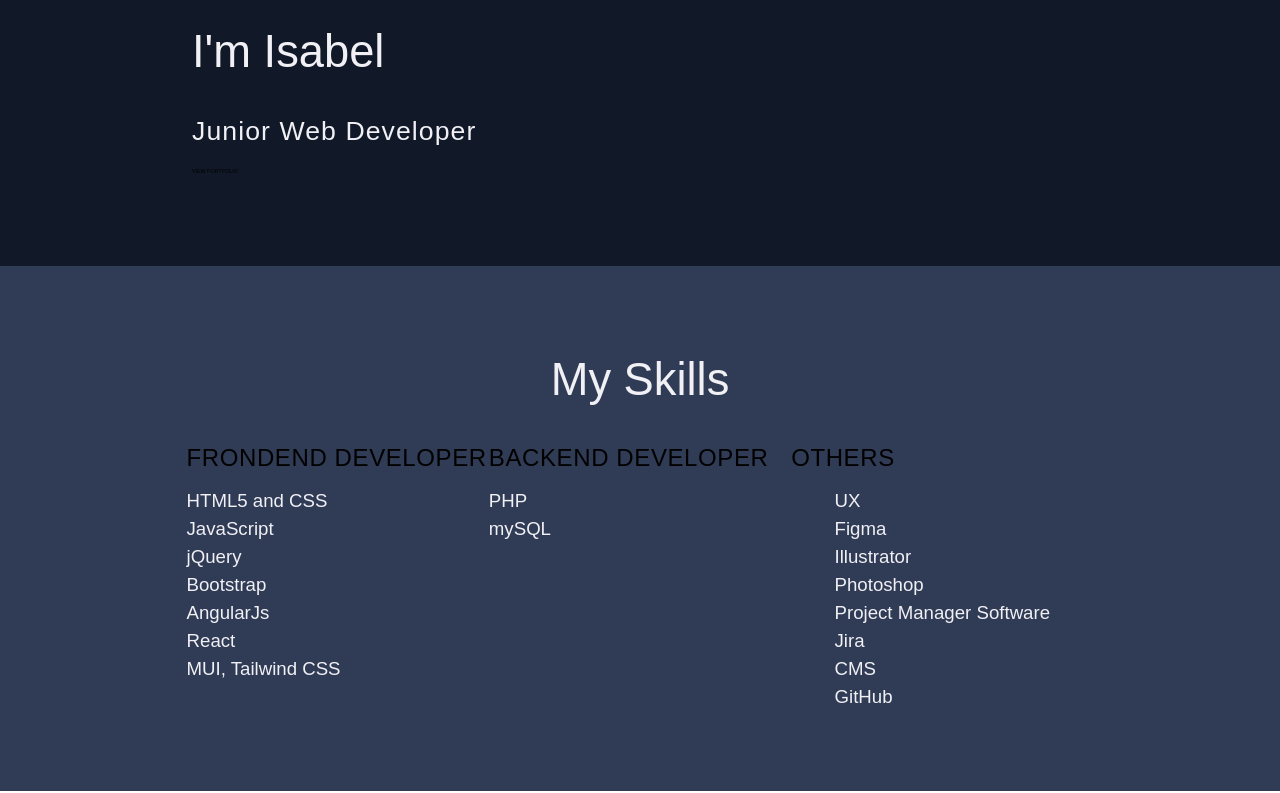
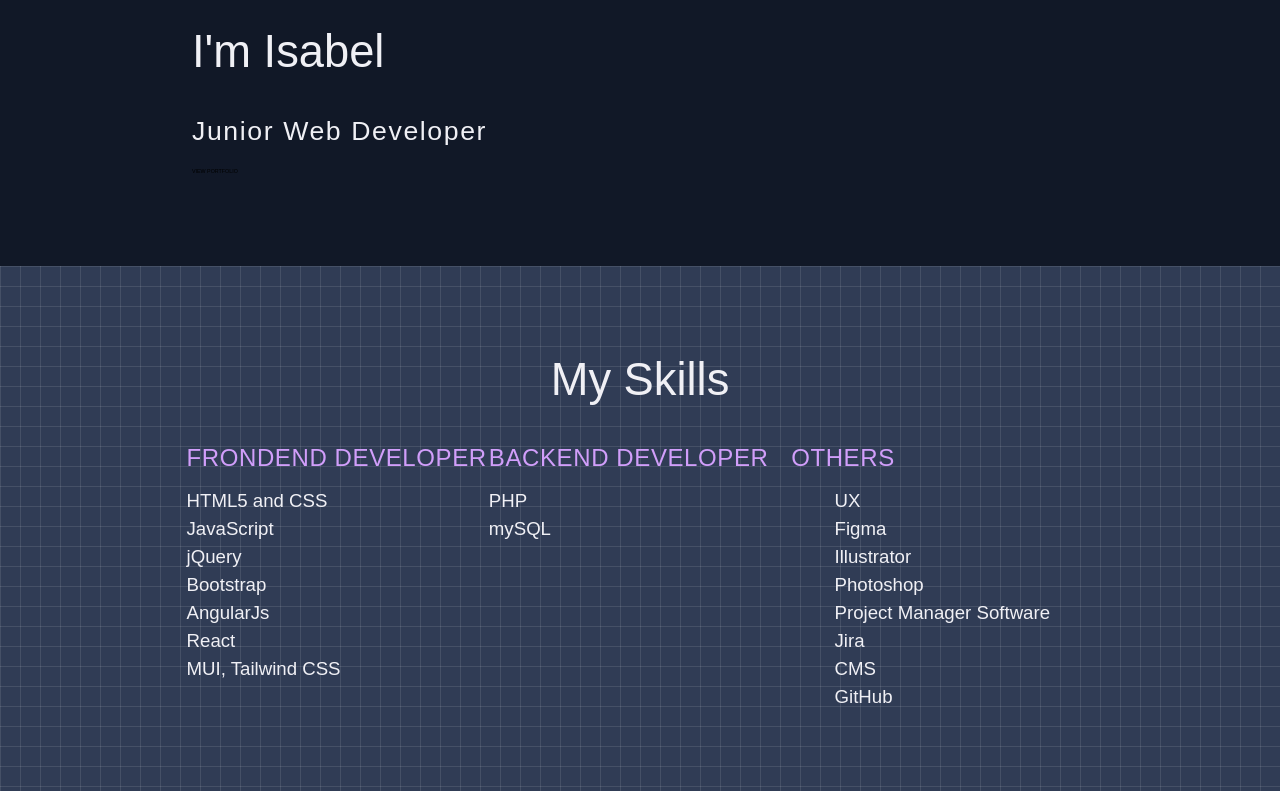
Before and after one commit to IsabelTizon/react-portfolio, a Next.js app: page / in a window 1280 px wide. Shown: the part 256-1049 px from the top of the page. Built offline with nearby package versions, Linux system fonts and the light colour scheme.

Commit message:
grid-bg global style added

```diff
--- a/src/app/globals.css
+++ b/src/app/globals.css
@@ -118,7 +118,8 @@ p {
 	}
 	p {
 		font-size: 3.5rem;
-		letter-spacing: 0.2rem;
+		letter-spacing: 0.3rem;
+		font-weight: 300;
 	}
 }
 /* screen */
@@ -143,13 +144,18 @@ p {
 	.text-dark {
 		color: #1a1a1a;
 	}
-	.primary-color {
+	.primary-500 {
 		color: #9966ff;
 	}
-	.secundary-color {
+	.secundary-500 {
 		color: #111827;
 	}
-
+	.primary-50 {
+		color: #f2ecff;
+	}
+	.primary-400 {
+		color: rgb(209, 158, 250);
+	}
 	/* form */
 	.input-form {
 		border: 1px solid rgb(65, 65, 65);
@@ -163,6 +169,20 @@ p {
 		color: #000000;
 		margin-bottom: 2rem;
 		font-size: 2rem;
+	}
+	/* Grids */
+	.grid-bg {
+		background-image: linear-gradient(
+				to right,
+				rgba(255, 255, 255, 0.1) 1px,
+				transparent 1px
+			),
+			linear-gradient(
+				to bottom,
+				rgba(255, 255, 255, 0.1) 1px,
+				transparent 1px
+			);
+		background-size: 20px 20px;
 	}
 }
 
```
